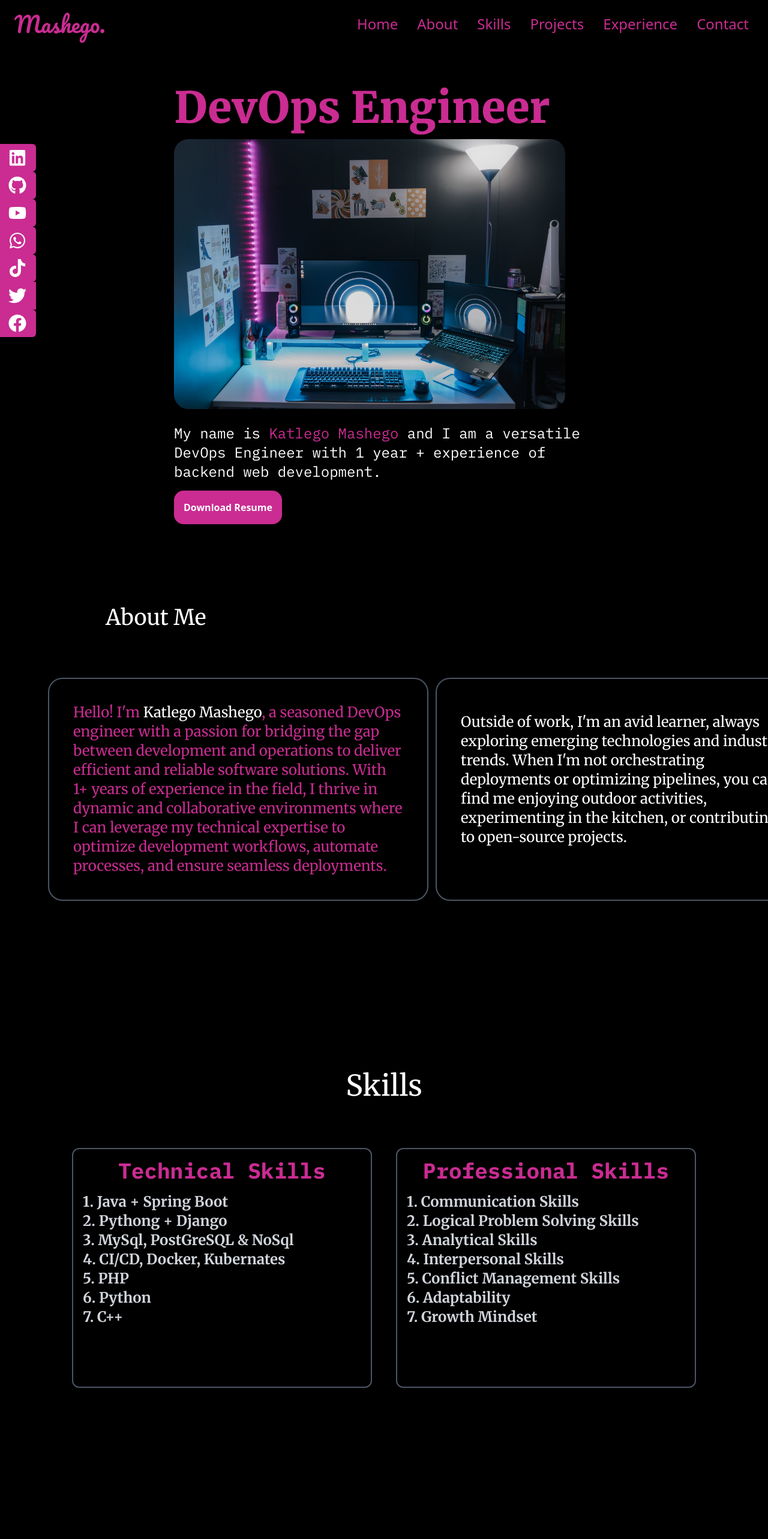
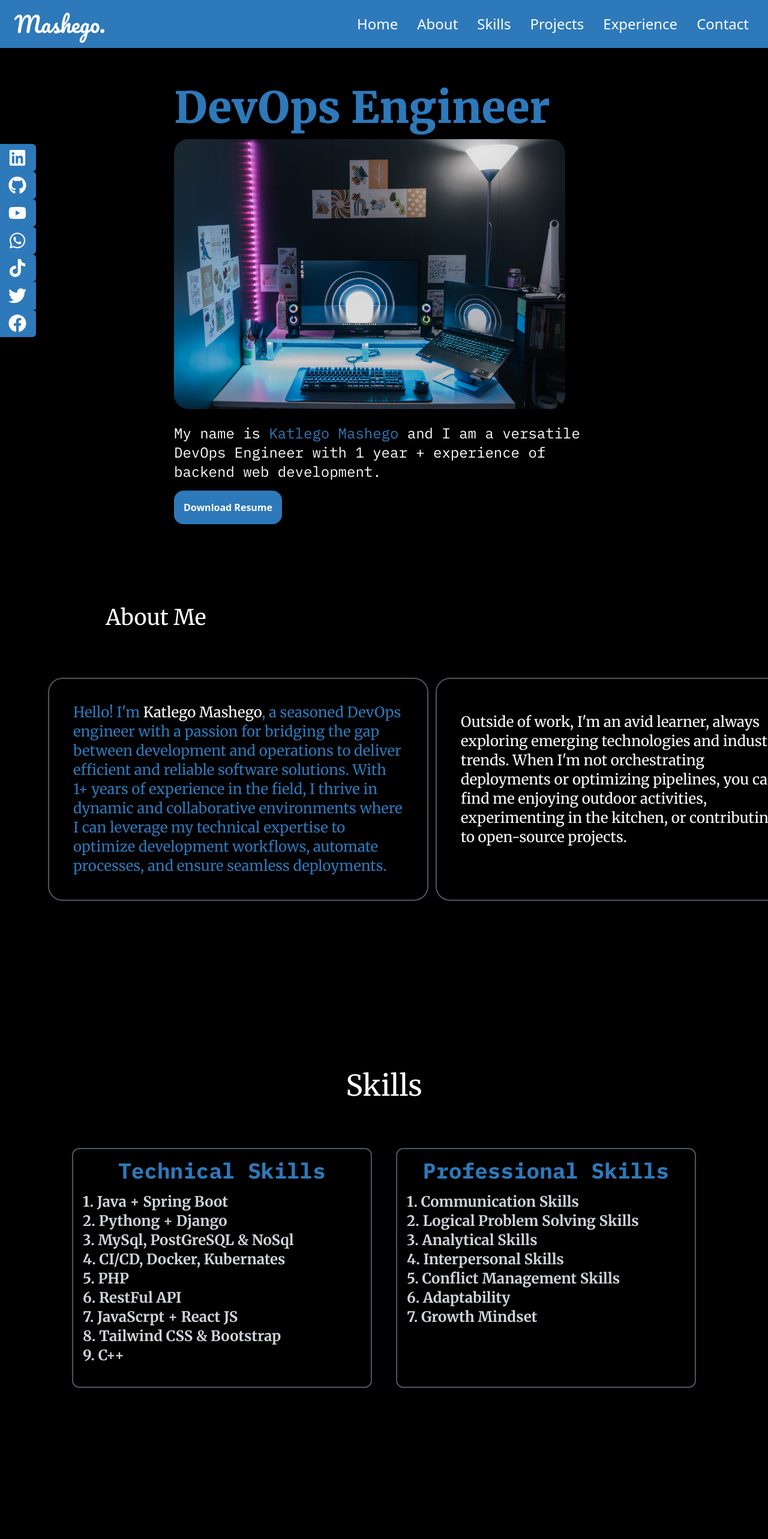
Before and after one commit to katlegoprince1998/personal_portfolio-v1.0.1, a React (Create React App) app: page / in a window 1280 px wide. Shown: the top 2566 px of the page at 60% size. Built offline with nearby package versions, Linux system fonts and the light colour scheme.

Commit message:
Color updates in all the pages of the website.

```diff
--- a/src/Components/About.jsx
+++ b/src/Components/About.jsx
@@ -7,7 +7,7 @@ const About = () => {
             <h1 className='text-[#fff] text-4xl font-myname ml-4 md:pl-40 '>About Me</h1>
         </div>
         <div className='grid grid-cols-1 gap-3 m-4 text-white md:flex md:w-full md:m-20 md:justify-center '>
-          <div className='text-[#ca2c92] border-gray-600 border-2 rounded-3xl p-4 font-sm font-myname md:w-[700px] md:p-10 md:text-2xl'>
+          <div className='text-[#2e79ba] border-gray-600 border-2 rounded-3xl p-4 font-sm font-myname md:w-[700px] md:p-10 md:text-2xl'>
           <p className=''>Hello! I'm <span className='text-white'>Katlego Mashego</span>, a seasoned DevOps engineer with a passion for bridging
             the gap between development and operations to deliver efficient and reliable software
              solutions. With 1+ years of experience in the field, I thrive in dynamic and collaborative
--- a/src/Components/Contact.jsx
+++ b/src/Components/Contact.jsx
@@ -8,7 +8,7 @@ const Contact = () => {
      <h1 className='text-white text-3xl font-myname  flex justify-center items-center mb-4 md:text-5xl'>Contacts</h1>
      </div>
       <div className='w-full absolute '>
-        <p className='text-[#ca2c92] text-[20px] font-bold font-mydesc  m-10'>You can contact me in any of the flollowing socials. </p>
+        <p className='text-[#2e79ba] text-[20px] font-bold font-mydesc  m-10'>You can contact me in any of the flollowing socials. </p>
       <ul className='flex justify-center items-center mt-6'>
         <li className='p-2 hover:scale-150 duration-300'><FaGithub className='text-gray-400' size={25} /></li>
         <li className='p-2 hover:scale-150 duration-300'><FaLinkedin className='text-gray-400' size={25} /></li>
--- a/src/Components/Experience.jsx
+++ b/src/Components/Experience.jsx
@@ -12,7 +12,7 @@ const Experience = () => {
         <VerticalTimeline className=''>
   <VerticalTimelineElement
     className="vertical-timeline-element--work"
-    contentStyle={{ background: '#ca2c92', color: '#fff' }}
+    contentStyle={{ background: '#2e79ba', color: '#fff' }}
     contentArrowStyle={{ borderRight: '7px solid  rgb(33, 150, 243)' }}
     date="2019-2022"
     iconStyle={{ background: 'rgb(33, 150, 243)', color: '#fff' }}
@@ -26,7 +26,7 @@ const Experience = () => {
   </VerticalTimelineElement>
   <VerticalTimelineElement
     className="vertical-timeline-element--work"
-    contentStyle={{ background: '#ca2c92', color: '#fff' }}
+    contentStyle={{ background: '#2e79ba', color: '#fff' }}
     contentArrowStyle={{ borderRight: '7px solid  rgb(33, 150, 243)' }}
     date="July 2022 - September 2022"
     iconStyle={{ background: 'rgb(33, 150, 243)', color: '#fff' }}
@@ -40,7 +40,7 @@ const Experience = () => {
   </VerticalTimelineElement>
   <VerticalTimelineElement
     className="vertical-timeline-element--work"
-    contentStyle={{ background: '#ca2c92', color: '#fff' }}
+    contentStyle={{ background: '#2e79ba', color: '#fff' }}
     contentArrowStyle={{ borderRight: '7px solid  rgb(33, 150, 243)' }}
     date="September 2022 - May 2023"
     iconStyle={{ background: 'rgb(33, 150, 243)', color: '#fff' }}
@@ -54,7 +54,7 @@ const Experience = () => {
   </VerticalTimelineElement>
   <VerticalTimelineElement
     className="vertical-timeline-element--work"
-    contentStyle={{ background: '#ca2c92', color: '#fff' }}
+    contentStyle={{ background: '#2e79ba', color: '#fff' }}
     contentArrowStyle={{ borderRight: '7px solid  rgb(33, 150, 243)' }}
     date="May 2023 - July 2023"
     iconStyle={{ background: 'rgb(33, 150, 243)', color: '#fff' }}
@@ -68,7 +68,7 @@ const Experience = () => {
   </VerticalTimelineElement>
   <VerticalTimelineElement
     className="vertical-timeline-element--work"
-    contentStyle={{ background: '#ca2c92', color: '#fff' }}
+    contentStyle={{ background: '#2e79ba', color: '#fff' }}
     contentArrowStyle={{ borderRight: '7px solid  rgb(33, 150, 243)' }}
     date="August 2023 Present"
     iconStyle={{ background: 'rgb(33, 150, 243)', color: '#fff' }}
--- a/src/Components/Home.jsx
+++ b/src/Components/Home.jsx
@@ -6,19 +6,19 @@ const About = () => {
     <div className='pt-36 px-6 grid grid-cols-1 gap-8 justify-center items-center md:flex' id='Home'>
         <div>
            <div>
-            <h1 className='text-[#ca2c92] text-4xl  font-extrabold font-myname md:text-7xl'>DevOps Engineer</h1>
+            <h1 className='text-[#2e79ba] text-4xl  font-extrabold font-myname md:text-7xl'>DevOps Engineer</h1>
            </div>
            <div className=''>
             <img className='rounded-3xl my-4 md:h-[450px]' src={MyImage} alt="" />
            </div>
            <div className='md:w-[700px]'>
-            <p className='text-white font-mydesc pt-2 md:text-2xl'>My name is <span className='text-[#ca2c92]'>Katlego Mashego</span> and I am a versatile DevOps Engineer with 1 year + experience of backend web
+            <p className='text-white font-mydesc pt-2 md:text-2xl'>My name is <span className='text-[#2e79ba]'>Katlego Mashego</span> and I am a versatile DevOps Engineer with 1 year + experience of backend web
                 development.
             </p>
 
            </div>
            <div>
-            <button className='bg-[#ca2c92] my-4 p-4 rounded-2xl text-white font-bold hover:scale-125 duration-200'>Download Resume</button>
+            <button className='bg-[#2e79ba] my-4 p-4 rounded-2xl text-white font-bold hover:scale-125 duration-200'>Download Resume</button>
            </div>
         </div>
     </div>
--- a/src/Components/NavBar.jsx
+++ b/src/Components/NavBar.jsx
@@ -31,24 +31,24 @@ const NavBar = () => {
                         },
     ]
   return (
-    <div className='flex z-50 justify-between items-center h-20 w-full px-4 fixed'>
+    <div className='flex z-50 justify-between items-center h-20 w-full px-4 fixed bg-[#2e79ba] '>
       <div>
-        <h1 className='text-[#ca2c92] font-signature text-4xl ml-2'>Mashego.</h1>
+        <h1 className='text-white font-signature text-4xl ml-2'>Mashego.</h1>
       </div>
       <ul className='hidden md:flex'>
             {
                 links.map(({id, link}) => (
-                    <li key={id} className='px-4 cursor-pointer capitalize text-2xl font-medium text-[#ca2c92] hover:scale-105 duration-150'>
+                    <li key={id} className='px-4 cursor-pointer capitalize text-2xl font-medium text-white hover:scale-105 duration-150'>
                        <Link to={link} smooth duration={500}> { link }</Link>
                         </li>
                 ))
             }
       </ul>
-      <div onClick={() => setNav(!nav)} className='text-[#ca2c92] cursor-pointer pr-4 z-10 md:hidden'>
+      <div onClick={() => setNav(!nav)} className='text-white cursor-pointer pr-4 z-10 md:hidden'>
         {nav ?  <FaTimes size={30}  /> :  <FaBars size={30}  />}
       </div>
       {nav && (
-             <ul className='flex flex-col ease-in-out transition-transform items-start absolute top-0 left-0 pt-36 bg-[#ca2c92] font-bold h-screen w-56'>
+             <ul className='flex flex-col ease-in-out transition-transform items-start absolute top-0 left-0 pt-36 bg-[#2e79ba] font-bold h-screen w-56'>
 
              {
                 links.map(({id, link}) => (
--- a/src/Components/Projects.jsx
+++ b/src/Components/Projects.jsx
@@ -6,30 +6,30 @@ const Projects = () => {
          <h1 className='text-white text-3xl font-myname flex justify-center items-center mb-4 md:text-5xl'>Projects</h1>
          <div className='grid gap-4 grid-col-1 m-4 md:m-36 md:flex'>
           <div className='border-gray-600 border-2 p-4 md:w-[500px]'>
-          <h1 className='text-[#ca2c92] font-myname text-xl font-bold mb-6 '>TaxiApp</h1>
+          <h1 className='text-[#2e79ba] font-myname text-xl font-bold mb-6 '>TaxiApp</h1>
             <h3 className='text-white font-mydesc font-semibold mb-2'>Skills</h3>
             <p className='text-gray-500 font-mydesc font-semibold mb-4'>Java, React Js & MySQL</p>
             <div className='flex justify-between'>
-                <a className='text-[#ca2c92]' href="">Code</a>
-                <a className='text-pink-600' href="">View</a>
+                <a className='text-[#2e79ba] cursor-point font-bold font-myname' href="">Code</a>
+                <a className='text-[#40698d] cursor-point font-bold font-myname' href="">View</a>
             </div>
           </div>
           <div className='border-gray-600 border-2 p-4 md:w-[500px]'>
-          <h1 className='text-[#ca2c92] font-myname text-xl font-bold mb-6'>TaxiApp</h1>
+          <h1 className='text-[#2e79ba] font-myname text-xl font-bold mb-6'>TaxiApp</h1>
             <h3 className='text-white font-mydesc font-semibold mb-2'>Skills</h3>
             <p className='text-gray-500 font-mydesc font-semibold mb-4'>Java, React Js & MySQL</p>
             <div className='flex justify-between'>
-                <a className='text-[#ca2c92]' href="">Code</a>
-                <a className='text-pink-600' href="">View</a>
+            <a className='text-[#2e79ba] cursor-point font-bold font-myname' href="">Code</a>
+                <a className='text-[#40698d] cursor-point font-bold font-myname' href="">View</a>
             </div>
           </div>
           <div className='border-gray-600 border-2 p-4 md:w-[500px]'>
-          <h1 className='text-[#ca2c92] font-myname text-xl font-bold mb-6'>TaxiApp</h1>
+          <h1 className='text-[#2e79ba] font-myname text-xl font-bold mb-6'>TaxiApp</h1>
             <h3 className='text-white font-mydesc font-semibold mb-2'>Skills</h3>
             <p className='text-gray-500 font-mydesc font-semibold mb-4'>Java, React Js & MySQL</p>
             <div className='flex justify-between'>
-                <a className='text-[#ca2c92]' href="">Code</a>
-                <a className='text-pink-600' href="">View</a>
+            <a className='text-[#2e79ba] cursor-point font-bold font-myname' href="">Code</a>
+                <a className='text-[#40698d] cursor-point font-bold font-myname' href="">View</a>
             </div>
           </div>
 
--- a/src/Components/Skills.jsx
+++ b/src/Components/Skills.jsx
@@ -7,19 +7,21 @@ const Skills = () => {
         <h1 className='text-white text-3xl font-myname flex justify-center items-center mb-4 md:text-5xl md:mb-20'>Skills</h1>
         <div className='grid grid-col-1 gap-6 justify-center md:flex md:gap-10'>
           <div className='h-60 border-gray-600 border-2  w-80 rounded-xl md:w-[500px] md:h-[400px]'>
-            <h3 className='flex justify-center mt-4 font-bold text-[#ca2c92] font-mydesc md:text-4xl'>Technical Skills</h3>
+            <h3 className='flex justify-center mt-4 font-bold text-[#2e79ba] font-mydesc md:text-4xl'>Technical Skills</h3>
             <ol className='m-4 font-semibold font-myname text-gray-300 text-[14px] md:text-2xl'>
               <li>1. Java + Spring Boot</li>
               <li> 2. Pythong + Django</li>
               <li>3. MySql, PostGreSQL & NoSql</li>
               <li>4. CI/CD, Docker, Kubernates</li>
               <li>5. PHP</li>
-              <li>6. Python</li>
-              <li>7. C++</li>
+              <li>6. RestFul API</li>
+              <li>7. JavaScrpt + React JS</li>
+              <li>8. Tailwind CSS & Bootstrap</li>
+              <li>9. C++</li>
             </ol>
           </div>
           <div className='h-60 border-gray-600 border-2 w-80 rounded-xl md:w-[500px] md:h-[400px]'>
-          <h3 className='flex justify-center mt-4 font-bold text-[#ca2c92] font-mydesc md:text-4xl'>Professional Skills</h3>
+          <h3 className='flex justify-center mt-4 font-bold text-[#2e79ba] font-mydesc md:text-4xl'>Professional Skills</h3>
           <ol className='m-4 font-semibold font-myname text-gray-300 text-[14px] md:text-2xl'>
               <li>1. Communication Skills</li>
               <li> 2. Logical Problem Solving Skills</li>
```
Also changed, not shown: src/Components/Socials.jsx (+7 -7 lines).
